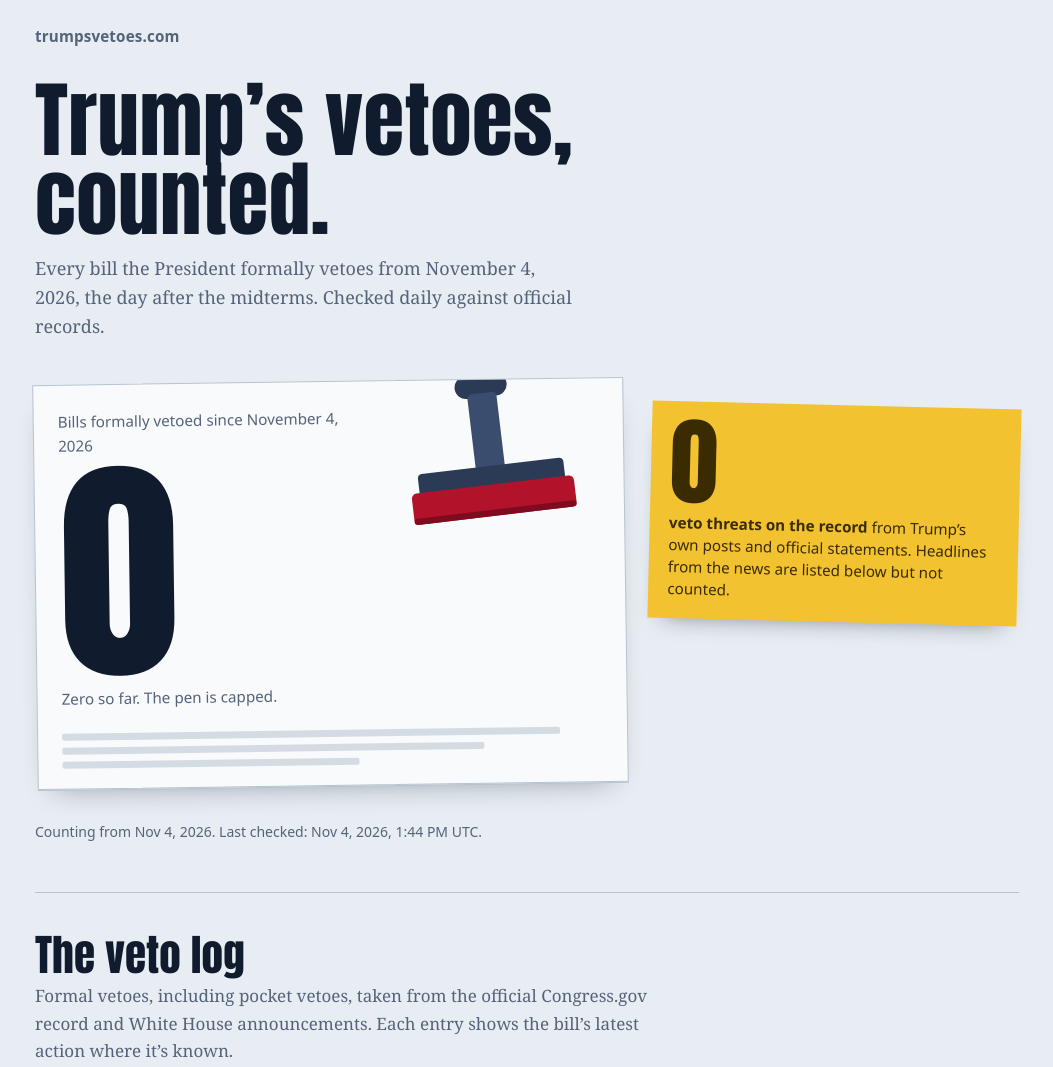
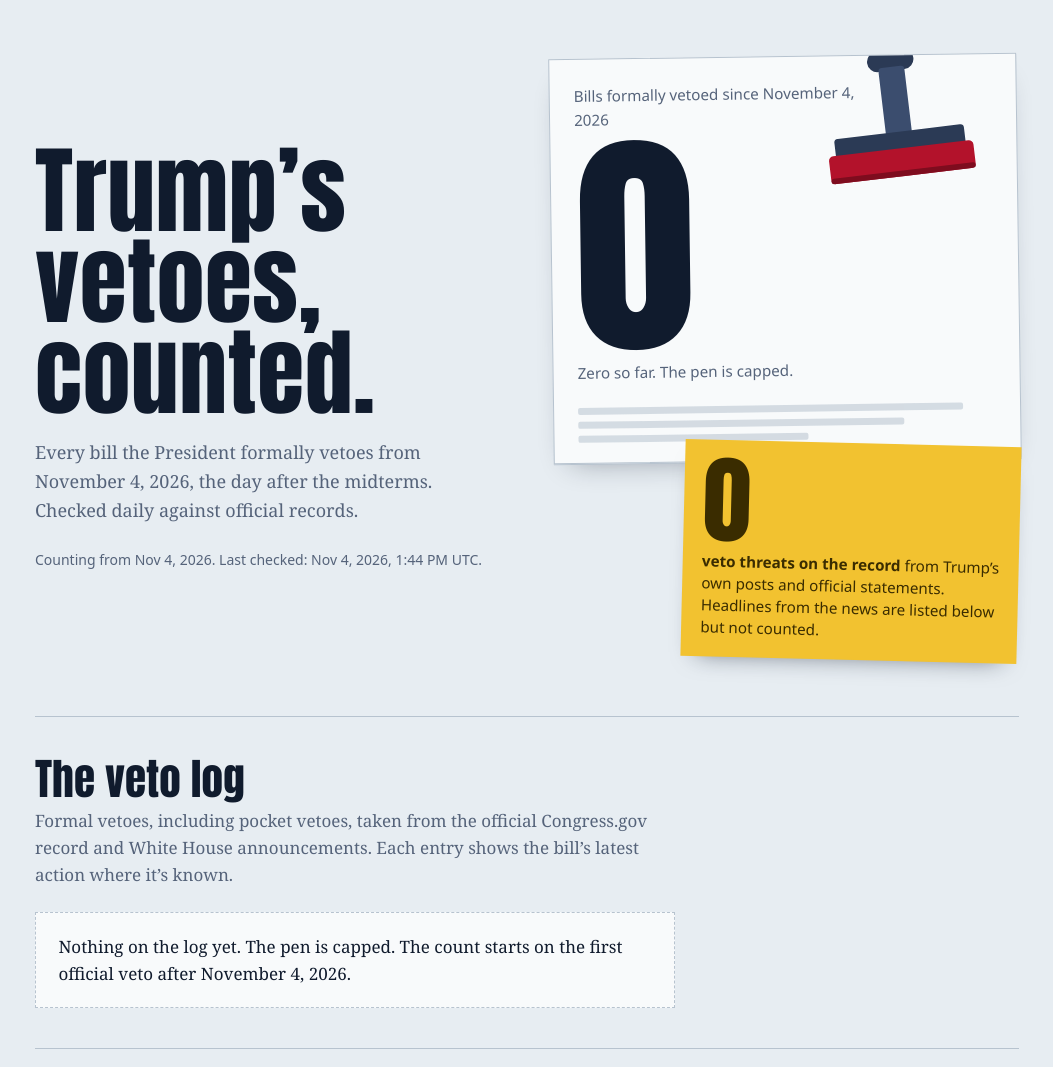
Before and after one commit to sjoerdmemelink/-trumpsvetoes, a plain HTML site: page docs/index.html in a window 1280 px wide. Shown: the top 1067 px of the page, without its empty margins (113-1166 px from the left). Drawn offline with Linux system fonts and the light colour scheme.

Commit message:
lay out
lay out aangepast

```diff
--- a/docs/index.html
+++ b/docs/index.html
@@ -76,38 +76,21 @@
   }
   .wrap { max-width: 64rem; margin: 0 auto; padding: 0 1.25rem; }
 
-  /* ---------- Header ---------- */
-  header.top { padding: 1.5rem 0 0; }
-  .site-name {
-    font-family: var(--ui);
-    font-weight: 700;
-    font-size: 0.95rem;
-    letter-spacing: 0.01em;
-    color: var(--muted);
-    margin: 0;
-  }
-
   /* ---------- Hero ---------- */
-  .hero { padding: 2rem 0 3rem; }
+  .hero { padding: 3.5rem 0 3.5rem; }
+  .hero-grid { display: grid; grid-template-columns: minmax(0, 1fr) minmax(0, 1fr); gap: 3rem; align-items: center; }
+  @media (max-width: 860px) { .hero { padding-top: 2.25rem; } .hero-grid { grid-template-columns: 1fr; gap: 2.25rem; } }
   h1 {
     font-family: var(--display);
     font-weight: 400;
-    font-size: clamp(2.6rem, 8vw, 5.2rem);
+    font-size: clamp(3rem, 8vw, 6rem);
     line-height: 0.95;
-    margin: 0 0 1rem;
-    max-width: 14ch;
+    margin: 0 0 1.25rem;
     letter-spacing: 0.005em;
   }
-  .lede { max-width: 34rem; color: var(--muted); margin: 0 0 2.5rem; font-size: 1.125rem; }
+  .lede { max-width: 30rem; color: var(--muted); margin: 0; font-size: 1.125rem; }
 
-  .stage {
-    position: relative;
-    display: grid;
-    grid-template-columns: minmax(0, 1.6fr) minmax(0, 1fr);
-    gap: 1.5rem;
-    align-items: start;
-  }
-  @media (max-width: 760px) { .stage { grid-template-columns: 1fr; } }
+  .stage { position: relative; }
 
   .bill {
     position: relative;
@@ -183,14 +166,16 @@
     transform: rotate(1.4deg);
     box-shadow: 0 12px 24px -16px rgba(16, 27, 45, 0.6);
     font-family: var(--ui);
-    align-self: start;
-    margin-top: 1.5rem;
+    margin: -1.1rem 0 0 auto;
+    width: min(100%, 21rem);
+    position: relative;
+    z-index: 2;
   }
   .note .n { font-family: var(--display); font-size: clamp(4rem, 12vw, 6rem); line-height: 0.9; margin: 0; }
   .note p { margin: 0.35rem 0 0; font-size: 0.95rem; line-height: 1.45; }
   .note strong { font-weight: 700; }
 
-  .meta { font-family: var(--ui); font-size: 0.875rem; color: var(--muted); margin: 2.25rem 0 0; }
+  .meta { font-family: var(--ui); font-size: 0.875rem; color: var(--muted); margin: 1.5rem 0 0; }
 
   /* ---------- Logs ---------- */
   section.block { padding: 2.5rem 0; border-top: 1px solid var(--rule); }
@@ -277,13 +262,15 @@
 </head>
 <body>
 
-<header class="top"><div class="wrap"><p class="site-name">trumpsvetoes.com</p></div></header>
-
 <main>
   <div class="wrap">
     <section class="hero" aria-labelledby="title">
-      <h1 id="title">Trump’s vetoes, counted.</h1>
-      <p class="lede">Every bill the President formally vetoes from November 4, 2026, the day after the midterms. Checked daily against official records.</p>
+      <div class="hero-grid">
+      <div class="hero-text">
+        <h1 id="title">Trump’s vetoes, counted.</h1>
+        <p class="lede">Every bill the President formally vetoes from November 4, 2026, the day after the midterms. Checked daily against official records.</p>
+        <p class="meta" id="meta"></p>
+      </div>
 
       <div class="stage" id="stage">
         <div class="bill" id="bill">
@@ -332,8 +319,7 @@
           <p><strong>veto threats on the record</strong> from Trump’s own posts and official statements. Headlines from the news are listed below but not counted.</p>
         </aside>
       </div>
-
-      <p class="meta" id="meta"></p>
+      </div>
     </section>
   </div>
 
```
